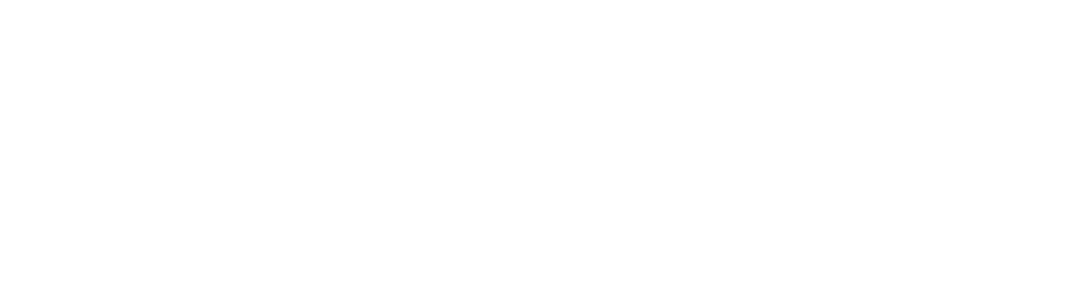
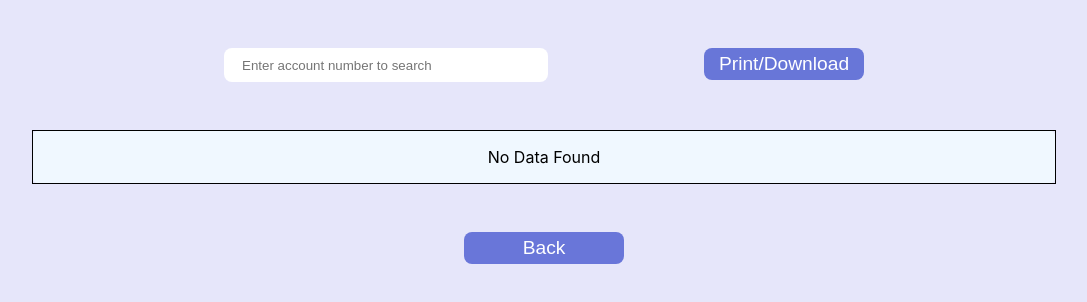
Before and after one commit to ameyzing09/banking-system-frontend, a React (Create React App) app: page /viewTransaction in a window 1280 px wide. Before the commit this address had no page. Shown: the top 302 px of the page, without its empty margins (96-1183 px from the left). Built offline with nearby package versions, Linux system fonts and the light colour scheme.

Commit message:
View transaction component (#2)
* Added viewtransaction component skeleton

* transaction table

* Added view transaction table

Co-authored-by: = <ameyzing09>
Co-authored-by: snehal <snehal.bargaje@291gmail.com>

```diff
--- a/src/App.js
+++ b/src/App.js
@@ -7,6 +7,7 @@
 import Login from "./components/Login/Login";
 import Dashboard from "./components/Dashboard/Dashboard";
 import AccountOpening from "./components/AccountOpening/AccountOpening";
+import ViewTransaction from "./components/ViewTransaction/ViewTransaction";
 
 function App() {
   const [loginData, setLoginData] = useState({
@@ -33,10 +34,12 @@
                   userLoggedIn={userLoggedIn}
                   setUserLoggedIn={setUserLoggedIn}
                />
+              // <ViewTransaction/>
             }
           />
           <Route path='dashboard' element={<Dashboard />} exact/>
           <Route path='accountOpening' element={<AccountOpening />} exact/>
+          <Route path='viewTransaction' element={<ViewTransaction />} exact/>
           {/* <Route path='*' element={<Login />} /> */}
         </Routes>
       </div>
--- a/src/components/Dashboard/Dashboard.jsx
+++ b/src/components/Dashboard/Dashboard.jsx
@@ -33,7 +33,7 @@
       <Link className='sidebar delete' to='/accountOpening'>Delete</Link>
       <Link className='sidebar withdraw' to='/accountOpening'>Cash Withdraw</Link>
       <Link className='sidebar deposit' to='/accountOpening'>Cash Deposit</Link>
-      <Link className='sidebar summary' to='/accountOpening'>Summary</Link>
+      <Link className='sidebar summary' to='/viewTransaction'>Summary</Link>
       <span className='sidebar logout' onClick={handleLogout}>
         Logout
       </span>
--- /dev/null
+++ b/src/components/ViewTransaction/ViewTransaction.css
@@ -0,0 +1,67 @@
+.view-transaction{
+    display: flex;
+    flex-direction: column;
+    height: 100vh;
+}
+
+.search-div{
+    display: flex;
+    width: 50%;
+    flex-direction: row;
+    justify-content: space-between;
+    margin: 0 auto;
+    padding: 3rem
+}
+
+#search-input{
+    height: 2rem;
+    width: 20rem;
+    text-indent: 1rem;
+    border-radius: .5rem;
+    border: none;
+}
+
+.print-report-btn{
+    height: 2rem;
+    width: 10rem;
+    border-radius: .5rem;
+    border: none;
+    background-color: #6876D8;
+    color: white;
+    font-size: 1.2rem;
+    cursor: pointer;
+}
+
+.view-transaction-table{
+    border-collapse: collapse;
+    border: 1px solid black;
+    background-color: aliceblue;
+    border-radius: .5rem;
+    width: 80%;
+    margin: 0 auto;
+    text-align: center;
+    padding: 3rem;
+}
+
+.view-transaction-table th, .view-transaction-table td{
+    border: 1px solid black;
+    padding: 1rem;
+}
+
+.summary-back-link{
+    padding: 3rem;
+    text-align: center;
+    width: 40%;
+    margin: 0 auto;
+}
+
+#summary-back-btn{
+    height: 2rem;
+    width: 10rem;
+    border-radius: .5rem;
+    border: none;
+    /* background-color: #00bcd4; */
+    color: white;
+    font-size: 1.2rem;
+    cursor: pointer;
+}
--- /dev/null
+++ b/src/components/ViewTransaction/ViewTransaction.jsx
@@ -0,0 +1,126 @@
+/* eslint-disable array-callback-return */
+import React, { useState } from "react";
+import { Link } from "react-router-dom";
+import axios from "axios";
+import "./ViewTransaction.css";
+// import Dashboard from "../Dashboard/Dashboard";
+
+function TableRow({ transactionArray }) {
+  console.info("in TableRow: ", transactionArray);
+  return (
+    <tr className='view-transaction-row'>
+      {transactionArray.map((value, index) => (
+        <td key={index}>{value}</td>
+      ))}
+    </tr>
+  );
+}
+
+function ViewTransaction() {
+  const [searchInput, setSearchInput] = useState({ accountNumber: "" });
+  const [transactionData, setTransactionData] = useState({
+    accountNumber: "",
+  });
+  const [transactionHeading, setTransactionHeading] = useState([]);
+  const handleSearchInputChange = (e) => {
+    const { name, value } = e.target;
+    setSearchInput({ ...searchInput, [name]: value });
+    console.info("Fetching data for....", searchInput);
+  };
+  const handleKeyEvent = async (e) => {
+    if (e.code === "Enter") {
+      console.info("searchInput from key event ", searchInput);
+      try {
+        const transactionDetails = await axios.post(
+          "http://localhost:8080/viewTransaction",
+          searchInput
+        );
+        console.info("Transaction Details", transactionDetails.data.data);
+        setTransactionData(
+          Array.from(transactionDetails.data.data.transactionDetails)
+        );
+        setTransactionHeading(
+          Array.from(transactionDetails.data.data.transactionHeading)
+        );
+        console.info(
+          "Transaction Data Type: ",
+          typeof transactionData.transactionHeading
+        );
+        setSearchInput({
+          accountNumber: "",
+        });
+      } catch (error) {
+        console.error(error);
+        alert("Error fetching data");
+        setTransactionData({
+          accountNumber: "",
+        });
+        setTransactionHeading([]);
+        setSearchInput({
+          accountNumber: "",
+        });
+      }
+    }
+  };
+  return (
+    <div className='view-transaction'>
+      {/* <Dashboard /> */}
+      <div className='search-div'>
+        <input
+          type='number'
+          id='search-input'
+          placeholder='Enter account number to search'
+          name='accountNumber'
+          value={searchInput.accountNumber}
+          onChange={handleSearchInputChange}
+          onKeyPress={handleKeyEvent}
+        />
+        <button className='print-report-btn'>Print/Download</button>
+      </div>
+      <table className='view-transaction-table'>
+        <thead className='view-transaction-head'>
+          <tr className='view-transaction-row'>
+            {transactionHeading.map((heading, index) => (
+              <th key={index}>{heading}</th>
+            ))}
+          </tr>
+          {/* <TableRow transactionArray={transactionData.transactionHeading} /> */}
+        </thead>
+        <tbody className='view-transaction-body'>
+          {transactionData && transactionData.length > 0 ? (
+            transactionData.map((data, index) => {
+              const transactionDetailsArray = Object.values(data);
+              console.info(
+                "transactionDetailsArray: ",
+                transactionDetailsArray
+              );
+              return (
+                <TableRow
+                  key={index}
+                  transactionArray={transactionDetailsArray}
+                />
+              );
+              // console.info("transactionData.transactionDetails : ", data.transaction_type);
+            })
+          ) : (
+            <tr>
+              <td key={1} className='view-transaction-row'>
+                No Data Found
+              </td>
+            </tr>
+          )}
+        </tbody>
+      </table>
+      <Link className='summary-back-link' to='/dashboard'>
+        <input
+          type='submit'
+          id='summary-back-btn'
+          value='Back'
+          className='backBtn'
+        />
+      </Link>
+    </div>
+  );
+}
+
+export default ViewTransaction;
```
Also changed, not shown: 1 other file (tests, documents, lock files or other folders). Lines whose indentation alone changed are shown as unchanged.
